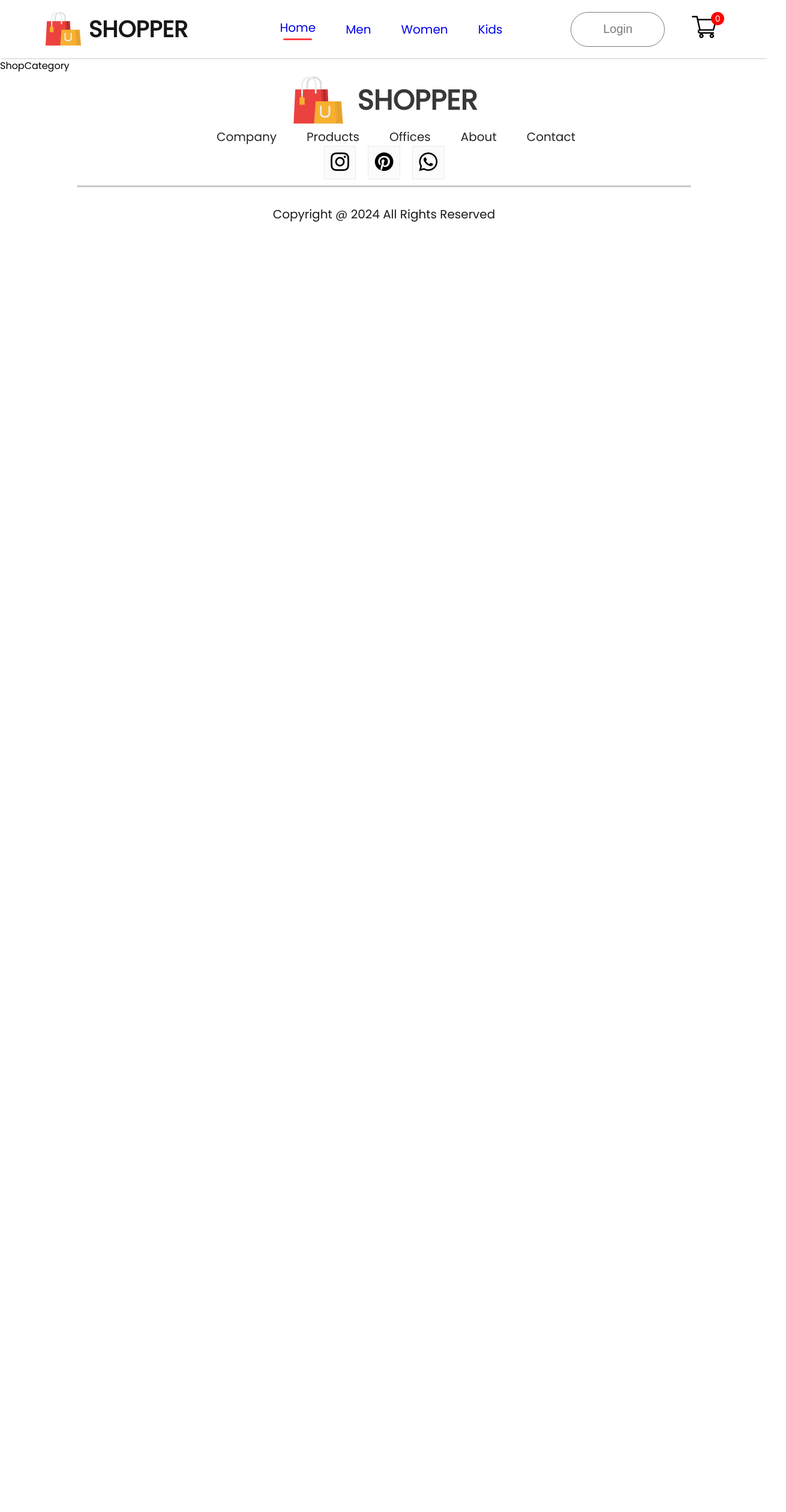
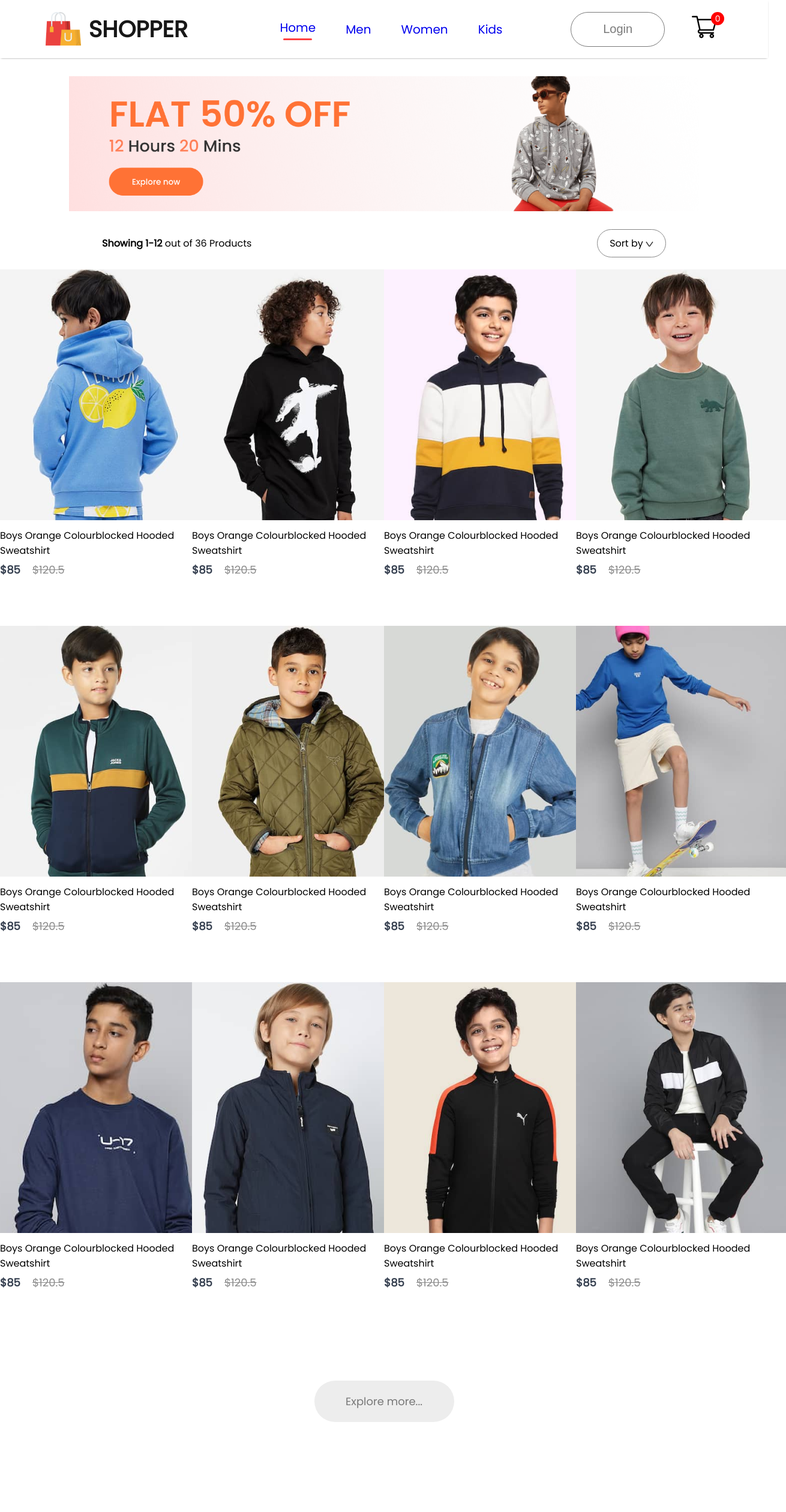
Before and after one commit to chanukaaaa/react-ecommerce, a React (Create React App) app in the folder frontend/: page /kids in a window 1280 px wide. Shown: the top 2520 px of the page at 60% size, 1310 px wide, since content can reach past the window. Before the commit the page ends 800 px from the top, so only its background shows below. Built offline with nearby package versions, Linux system fonts and the light colour scheme.

Commit message:
Category page completed

```diff
--- a/frontend/src/App.js
+++ b/frontend/src/App.js
@@ -7,6 +7,9 @@
 import { Product } from './Pages/Product';
 import { Cart } from './Pages/Cart';
 import Footer from './Components/Footer/Footer';
+import men_banner from './Components/Assets/banner_mens.png'
+import women_banner from './Components/Assets/banner_women.png'
+import kid_banner from './Components/Assets/banner_kids.png'
 
 
 function App() {
@@ -16,9 +19,9 @@
       <Navbar/>
       <Routes>
         <Route path='/' element={<Home/>}/>
-        <Route path='/mens' element={<ShopCategory category = "men"/>}/>
-        <Route path='/womans' element={<ShopCategory category = "women"/>}/>
-        <Route path='/kids' element={<ShopCategory category = "kid"/>}/>
+        <Route path='/mens' element={<ShopCategory banner={men_banner} category = "men"/>}/>
+        <Route path='/womans' element={<ShopCategory banner={women_banner}  category = "women"/>}/>
+        <Route path='/kids' element={<ShopCategory banner={kid_banner}  category = "kid"/>}/>
         <Route path='/product' element={<Product/>}>
           <Route path=':productId' element={<Product/>} />
         </Route>
--- /dev/null
+++ b/frontend/src/Context/ShopContext.jsx
@@ -0,0 +1,16 @@
+import React, { createContext } from 'react'
+import all_product from '../Components/Assets/all_product'
+
+export const ShopContext = createContext(null);
+
+const ShopContextProvider = (props) =>{
+
+    const contextValue = {all_product};
+
+    return(
+        <ShopContext.Provider value={contextValue}>
+            {props.children}
+        </ShopContext.Provider>
+    )
+}
+export default ShopContextProvider;
--- /dev/null
+++ b/frontend/src/Pages/CSS/ShopCategory.css
@@ -0,0 +1,43 @@
+.shopcategory-banner{
+    display: block;
+    margin: 30px auto;
+    width: 82%;
+}
+
+.shopcategory-indexSort{
+    display: flex;
+    margin: 0px 170px;
+    justify-content: space-between;
+    align-items: center;
+}
+
+.shopcategory-sort{
+    padding: 10px 20px;
+    border-radius: 40px;
+    border: 1px solid #888;
+}
+
+.shopcategory-indexSort p span{
+    font-weight: 600;
+}
+
+.shopcategory-products{
+    margin: 20px 0px;
+    display: grid;
+    grid-template-columns: 1fr 1fr 1fr 1fr;
+    row-gap: 80px;
+}
+
+.shopcategory-loadmore{
+    display: flex;
+    justify-content: center;
+    align-items: center;
+    margin: 150px auto;
+    width: 233px;
+    height: 69px;
+    border-radius: 75px;
+    background: #ededed;
+    color: #787878;
+    font-size: 18px;
+    font-weight: 500;
+}
--- a/frontend/src/Pages/ShopCategory.jsx
+++ b/frontend/src/Pages/ShopCategory.jsx
@@ -1,7 +1,35 @@
-import React from 'react'
+import React, { useContext } from 'react'
+import './CSS/ShopCategory.css'
+import { ShopContext } from '../Context/ShopContext'
+import dropdown_icon from '../Components/Assets/dropdown_icon.png'
+import Item from '../Components/Item/Item'
 
-export const ShopCategory = () => {
+export const ShopCategory = (props) => {
+  const{all_product} = useContext(ShopContext)
   return (
-    <div>ShopCategory</div>
+    <div className='shop-category'>
+      <img className='shopcategory-banner' src={props.banner} alt="" />
+      <div className="shopcategory-indexSort">
+        <p>
+          <span>Showing 1-12</span> out of 36 Products
+        </p>
+        <div className="shopcategory-sort">
+          Sort by <img src={dropdown_icon} alt="" />
+        </div>
+      </div>
+      <div className="shopcategory-products">
+        {all_product.map((item, i) =>{
+          if (props.category === item.category){
+            return<Item key={i} id={item.id} name={item.name} image={item.image} new_price={item.new_price} old_price={item.old_price}/>
+          }
+          else{
+            return null;
+          }
+        })}
+      </div>
+      <div className="shopcategory-loadmore">
+        Explore more...
+      </div>
+    </div>
   )
 }
--- a/frontend/src/index.js
+++ b/frontend/src/index.js
@@ -3,11 +3,15 @@
 import './index.css';
 import App from './App';
 import reportWebVitals from './reportWebVitals';
+import ShopContextProvider from './Context/ShopContext';
 
 const root = ReactDOM.createRoot(document.getElementById('root'));
 root.render(
   <React.StrictMode>
+    <ShopContextProvider>
     <App />
+    </ShopContextProvider>
+
   </React.StrictMode>
 );
 
```
